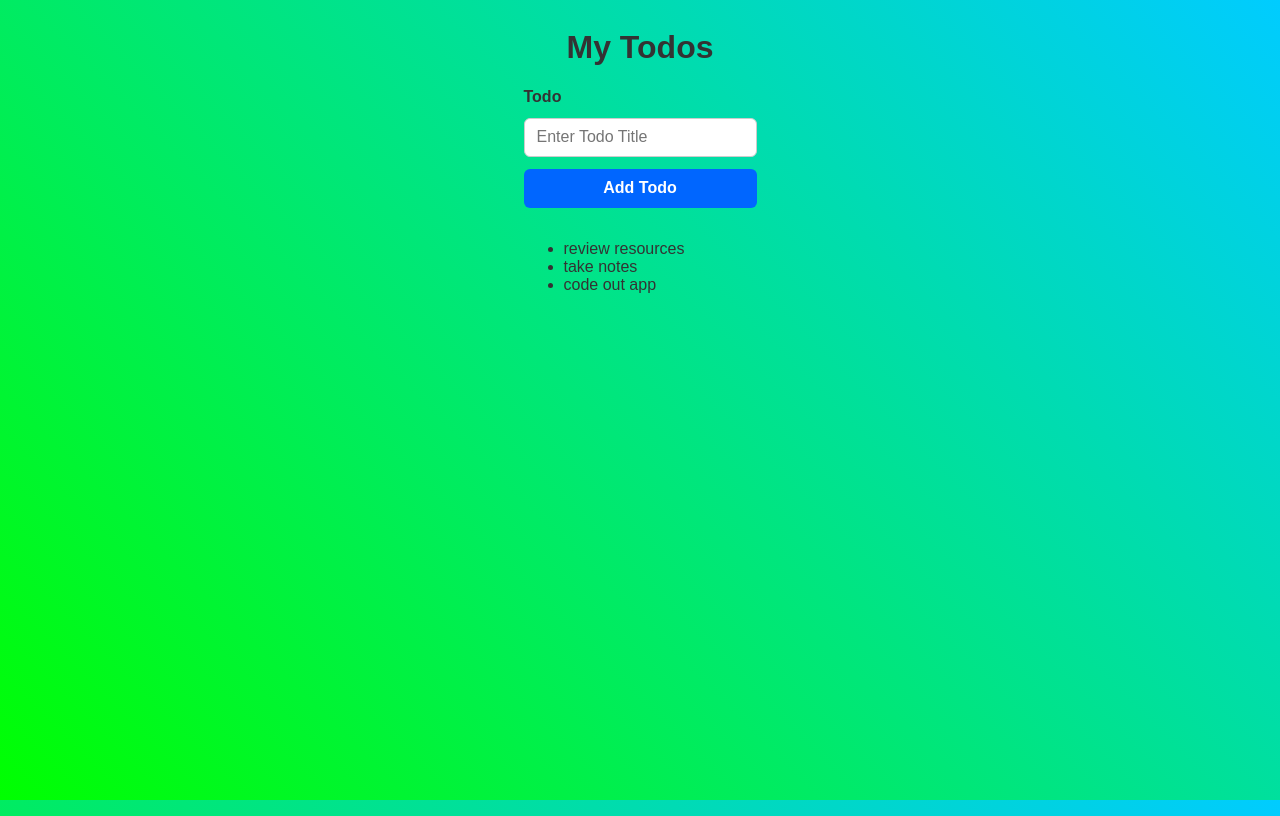
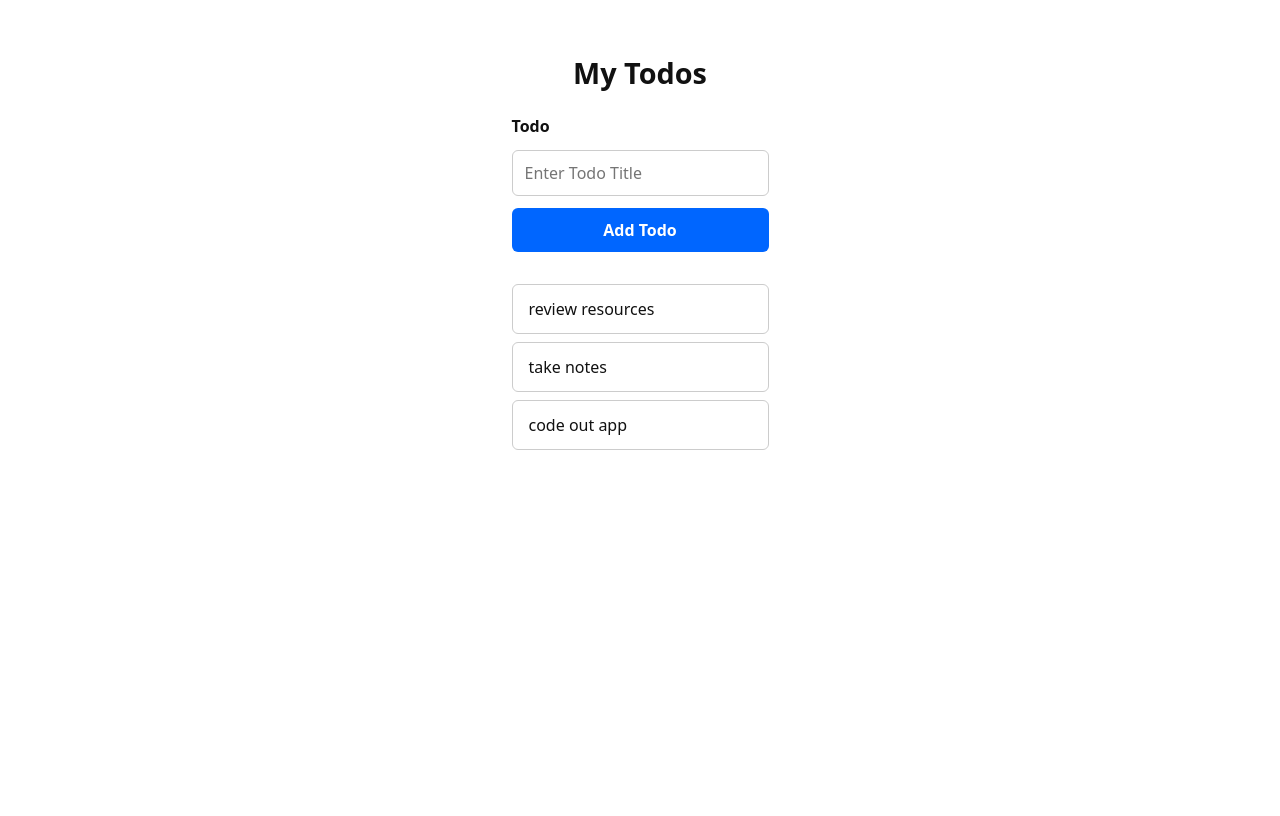
Before and after one commit to mnichols08/ctd-react-v3-guided-project, a React (Vite) app: page / in a window 1280 px wide. Built offline with nearby package versions, Linux system fonts and the light colour scheme.

Commit message:
Updates stylesheet, fixing typo, and removing old styles

```diff
--- a/src/App.css
+++ b/src/App.css
@@ -18,11 +18,17 @@
 }
 
 body {
-    background: linear-gradient(45deg, rgb(0, 255, 0), rgb(0, 204, 255));
-    background-attachment: fixed;
-    color: #333;
-    height: 100vh;
-    font-family: Arial, Helvetica, sans-serif;
+  font-family: var(--font-family);
+  background: var(--bg);
+  color: var(--text);
+  margin: 0;
+  padding: 2rem;
+  line-height: 1.5;
+}
+
+h1 {
+  font-size: 1.8rem;
+  margin-bottom: 1.25rem;
 }
 
 #root {
--- a/src/components/TodoList/TodoList.component.jsx
+++ b/src/components/TodoList/TodoList.component.jsx
@@ -1,3 +1,5 @@
+import './ToDoList.styles.css';
+
 function TodoList() {
   const todos = [
     { id: 1, title: 'review resources' },
@@ -5,7 +7,7 @@ function TodoList() {
     { id: 3, title: 'code out app' },
   ];
   return (
-    <ul className='todo-list'>
+    <ul className="todo-list">
       {todos.map((todo) => (
         <li key={todo.id}>{todo.title}</li>
       ))}
```
Also changed, not shown: 1 other file (tests, documents, lock files or other folders).
